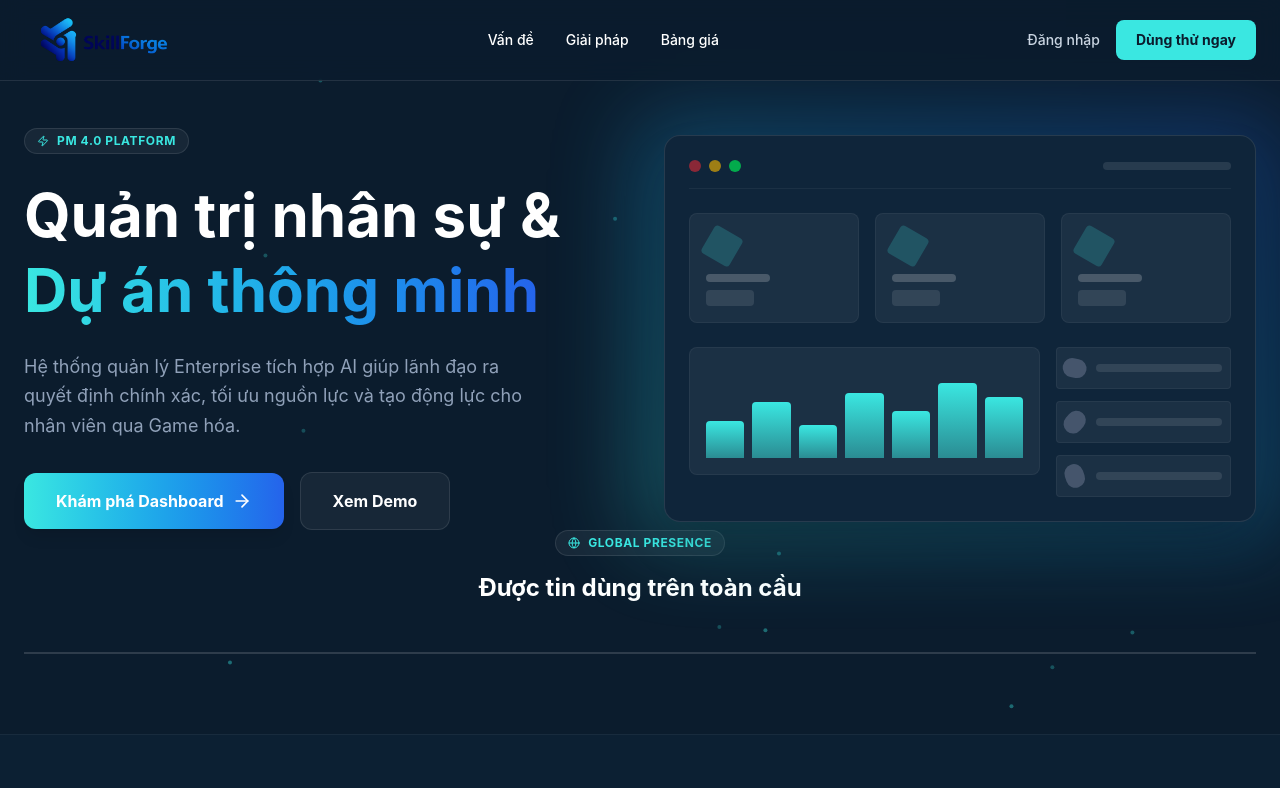
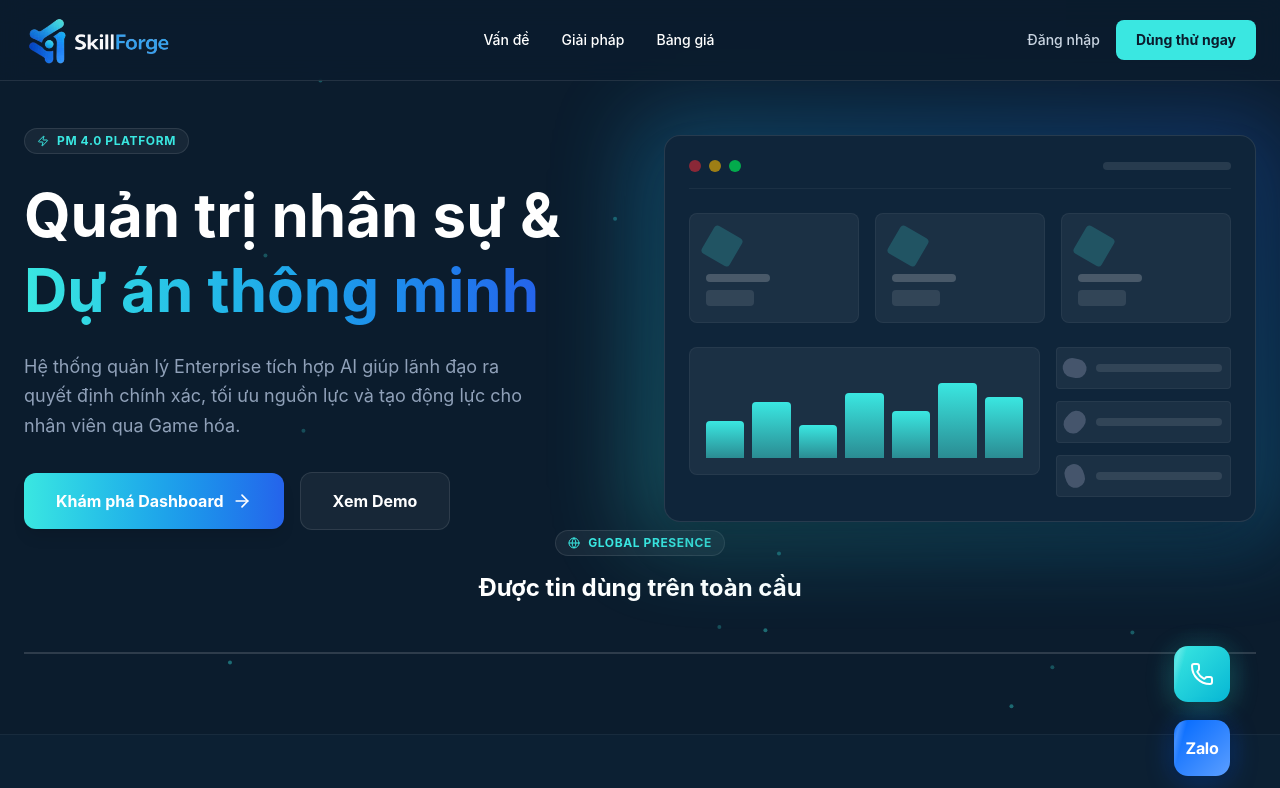
Before and after one commit to huy24isme/SkillForge, a React (Vite) app: page / in a window 1280 px wide. Shown: the top 788 px of the page. Built offline with nearby package versions, Linux system fonts and the light colour scheme.

Commit message:
Add button

```diff
--- /dev/null
+++ b/src/components/FloatingContactButtons.tsx
@@ -0,0 +1,176 @@
+import { useState } from 'react';
+import { createPortal } from 'react-dom';
+import { Phone } from 'lucide-react';
+import { motion, AnimatePresence } from 'motion/react';
+
+function ZaloIcon() {
+  return (
+    <span style={{ fontSize: 16, fontWeight: 800, letterSpacing: '-0.02em', lineHeight: 1, color: '#fff' }}>
+      Zalo
+    </span>
+  );
+}
+
+const buttons = [
+  {
+    id: 'call' as const,
+    href: 'tel:+84123456789',
+    label: 'Gọi ngay',
+    icon: <Phone className="w-6 h-6" />,
+    gradientFrom: '#3AE7E1',
+    gradientTo: '#06b6d4',
+    pulseColor: 'rgba(58, 231, 225, 0.5)',
+    glowColor: 'rgba(58, 231, 225, 0.25)',
+    shake: true,
+  },
+  {
+    id: 'zalo' as const,
+    href: 'https://zalo.me/',
+    label: 'Chat Zalo',
+    icon: <ZaloIcon />,
+    gradientFrom: '#0068FF',
+    gradientTo: '#5B9EFF',
+    pulseColor: 'rgba(0, 104, 255, 0.5)',
+    glowColor: 'rgba(0, 104, 255, 0.25)',
+    shake: false,
+  },
+];
+
+export function FloatingContactButtons() {
+  const [hoveredButton, setHoveredButton] = useState<string | null>(null);
+
+  return createPortal(
+    <div
+      style={{
+        position: 'fixed',
+        bottom: 24,
+        right: 50,
+        zIndex: 99999,
+        display: 'flex',
+        flexDirection: 'column',
+        gap: 18,
+        alignItems: 'flex-end',
+      }}
+    >
+      {buttons.map((btn) => (
+        <div key={btn.id} style={{ position: 'relative' }}>
+          {/* Tooltip */}
+          <AnimatePresence>
+            {hoveredButton === btn.id && (
+              <motion.span
+                initial={{ opacity: 0, x: 10, scale: 0.9 }}
+                animate={{ opacity: 1, x: 0, scale: 1 }}
+                exit={{ opacity: 0, x: 10, scale: 0.9 }}
+                transition={{ duration: 0.2, ease: 'easeOut' }}
+                style={{
+                  position: 'absolute',
+                  right: '100%',
+                  marginRight: 14,
+                  top: '50%',
+                  transform: 'translateY(-50%)',
+                  whiteSpace: 'nowrap',
+                  borderRadius: 10,
+                  background: '#fff',
+                  padding: '8px 14px',
+                  fontSize: 13,
+                  fontWeight: 700,
+                  color: '#0B1C2D',
+                  boxShadow: '0 8px 24px rgba(0,0,0,0.18)',
+                  pointerEvents: 'none' as const,
+                  letterSpacing: '0.01em',
+                }}
+              >
+                {btn.label}
+              </motion.span>
+            )}
+          </AnimatePresence>
+
+          {/* Outer glow pulse */}
+          <motion.span
+            style={{
+              position: 'absolute',
+              inset: -6,
+              borderRadius: 20,
+              background: `radial-gradient(circle, ${btn.pulseColor}, transparent 70%)`,
+              pointerEvents: 'none' as const,
+            }}
+            animate={{ scale: [1, 1.5, 1.8], opacity: [0.5, 0.2, 0] }}
+            transition={{ duration: 2.4, repeat: Infinity, ease: 'easeOut' }}
+          />
+          <motion.span
+            style={{
+              position: 'absolute',
+              inset: -6,
+              borderRadius: 20,
+              background: `radial-gradient(circle, ${btn.pulseColor}, transparent 70%)`,
+              pointerEvents: 'none' as const,
+            }}
+            animate={{ scale: [1, 1.5, 1.8], opacity: [0.5, 0.2, 0] }}
+            transition={{ duration: 2.4, repeat: Infinity, ease: 'easeOut', delay: 1.2 }}
+          />
+
+          {/* Border ring pulse */}
+          <motion.span
+            style={{
+              position: 'absolute',
+              inset: -2,
+              borderRadius: 16,
+              border: `2px solid ${btn.pulseColor}`,
+              pointerEvents: 'none' as const,
+            }}
+            animate={{ scale: [1, 1.4], opacity: [0.7, 0] }}
+            transition={{ duration: 2, repeat: Infinity, ease: 'easeOut' }}
+          />
+
+          {/* Button */}
+          <motion.a
+            href={btn.href}
+            target={btn.id === 'zalo' ? '_blank' : undefined}
+            rel={btn.id === 'zalo' ? 'noopener noreferrer' : undefined}
+            style={{
+              position: 'relative',
+              display: 'flex',
+              width: 56,
+              height: 56,
+              alignItems: 'center',
+              justifyContent: 'center',
+              borderRadius: 14,
+              background: `linear-gradient(135deg, ${btn.gradientFrom}, ${btn.gradientTo})`,
+              border: 'none',
+              color: '#fff',
+              boxShadow: `0 6px 28px ${btn.glowColor}, 0 2px 8px rgba(0,0,0,0.3)`,
+              cursor: 'pointer',
+              textDecoration: 'none',
+              overflow: 'hidden',
+            }}
+            whileHover={{ scale: 1.12, boxShadow: `0 8px 36px ${btn.pulseColor}, 0 2px 8px rgba(0,0,0,0.3)` }}
+            whileTap={{ scale: 0.9 }}
+            onHoverStart={() => setHoveredButton(btn.id)}
+            onHoverEnd={() => setHoveredButton(null)}
+          >
+            {/* Shimmer overlay */}
+            <motion.span
+              style={{
+                position: 'absolute',
+                inset: 0,
+                background: 'linear-gradient(105deg, transparent 40%, rgba(255,255,255,0.2) 50%, transparent 60%)',
+                pointerEvents: 'none' as const,
+              }}
+              animate={{ x: ['-100%', '200%'] }}
+              transition={{ duration: 3, repeat: Infinity, repeatDelay: 2, ease: 'easeInOut' }}
+            />
+            <motion.span
+              style={{ display: 'flex', alignItems: 'center', justifyContent: 'center', position: 'relative', zIndex: 1 }}
+              {...(btn.shake
+                ? { animate: { rotate: [0, -12, 14, -12, 14, 0] as number[] }, transition: { duration: 0.5, repeat: Infinity, repeatDelay: 2.5 } }
+                : { animate: { y: [0, -2, 0] as number[] }, transition: { duration: 2, repeat: Infinity, ease: 'easeInOut' } })}
+            >
+              {btn.icon}
+            </motion.span>
+          </motion.a>
+        </div>
+      ))}
+    </div>,
+    document.body,
+  );
+}
--- a/src/features/auth/LoginPage.tsx
+++ b/src/features/auth/LoginPage.tsx
@@ -4,7 +4,8 @@ import { useAuth } from '@/auth/AuthContext'
 import { mockUsers, roleHomePath } from '@/auth/mockUsers'
 import { motion, AnimatePresence } from 'motion/react'
 import { Lock, User, ArrowRight, Sparkles, Shield, Zap } from 'lucide-react'
-import logo from '@/assets/logo.png'
+import logo from '@/assets/logo1.png'
+import { FloatingContactButtons } from '@/components/FloatingContactButtons'
 
 export function LoginPage() {
   const { login, isAuthenticated, user, logout } = useAuth()
@@ -63,6 +64,7 @@ export function LoginPage() {
   }
 
   return (
+    <>
     <div className="min-h-screen bg-[#0B1C2D] text-white font-sans overflow-hidden relative">
       {/* Animated Background Elements */}
       <div className="absolute inset-0 overflow-hidden pointer-events-none">
@@ -663,5 +665,7 @@ export function LoginPage() {
         </div>
       </div>
     </div>
+    <FloatingContactButtons />
+    </>
   )
 }
--- a/src/pages/LandingPage.tsx
+++ b/src/pages/LandingPage.tsx
@@ -1,7 +1,8 @@
 import { Link } from 'react-router-dom';
 import { ArrowRight, CheckCircle, Shield, Zap, BarChart3, Users, Layers, Globe, Award, TrendingUp, Star, Target, Sparkles } from 'lucide-react';
 import { motion, useScroll, useTransform } from 'motion/react';
-import logo from '../assets/logo.png';
+import logo from '../assets/logo1.png';
+import { FloatingContactButtons } from '../components/FloatingContactButtons';
 
 
 export function LandingPage() {
@@ -12,6 +13,7 @@ export function LandingPage() {
 
 
   return (
+    <>
     <div className="min-h-screen bg-[#0B1C2D] text-white font-sans selection:bg-[#3AE7E1] selection:text-[#0B1C2D] overflow-x-hidden">
       {/* Animated Background Particles */}
       <div className="fixed inset-0 pointer-events-none overflow-hidden">
@@ -750,5 +752,7 @@ export function LandingPage() {
         </motion.p>
       </motion.footer>
     </div>
+    <FloatingContactButtons />
+    </>
   );
 }
```
